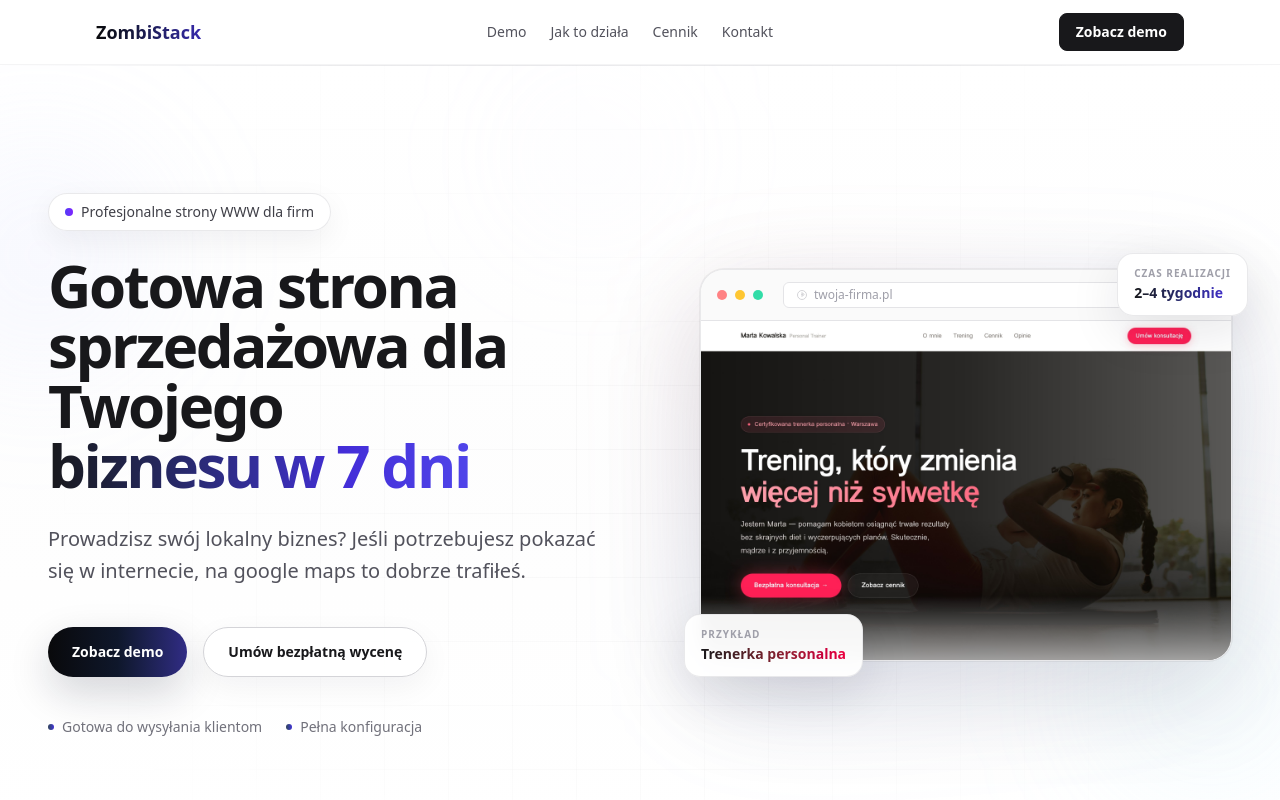
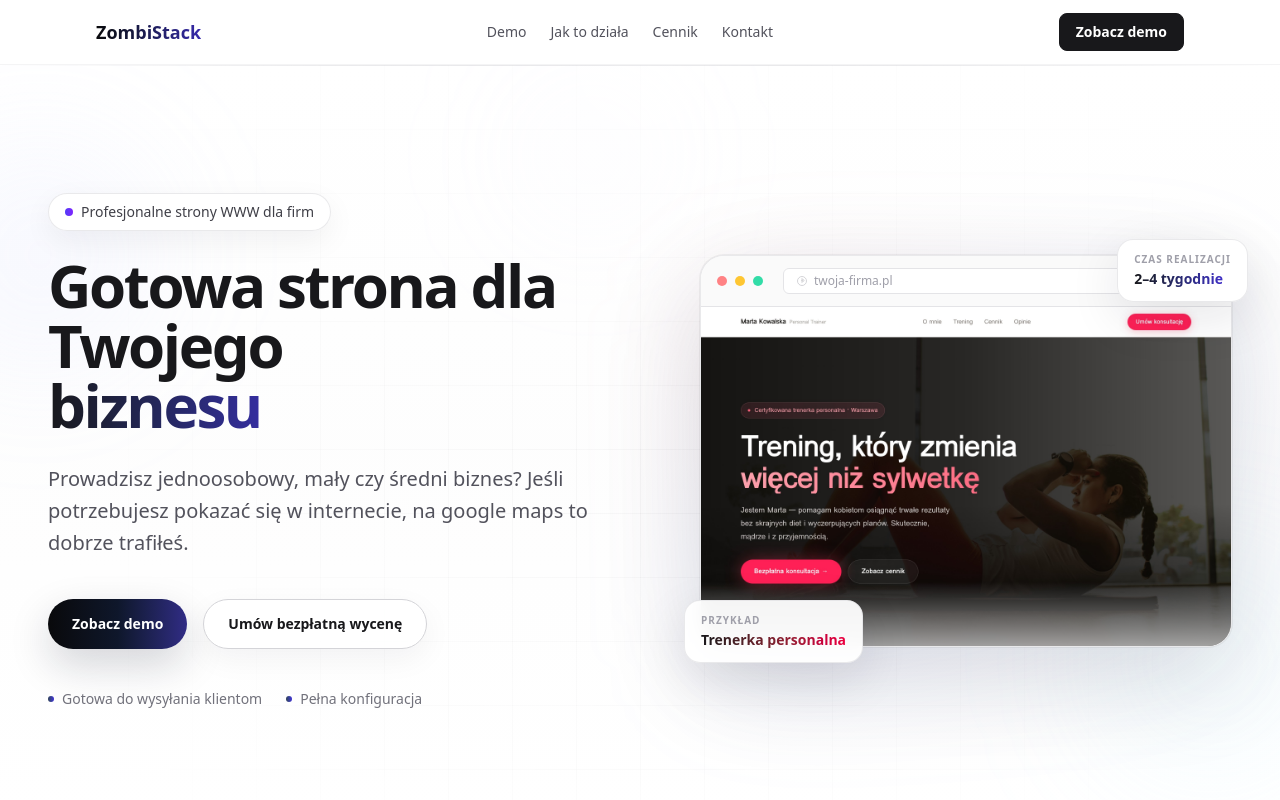
Before and after one commit to zombinator1/ZombiStackPortfolio, a Next.js app: page / in a window 1280 px wide. Shown: the top 800 px of the page. Built offline with nearby package versions, Linux system fonts and the light colour scheme; no server answers.

Commit message:
hero text.

```diff
--- a/src/components/marketing/premium-hero.tsx
+++ b/src/components/marketing/premium-hero.tsx
@@ -39,14 +39,14 @@ function HeroHeading() {
   return (
     <div className="space-y-6">
       <h1 className="max-w-4xl text-4xl font-semibold tracking-[-0.04em] text-zinc-900 sm:text-5xl lg:text-6xl">
-        Gotowa strona sprzedażowa dla Twojego{' '}
+        Gotowa strona dla Twojego{' '}
         <span className="block bg-gradient-to-r from-zinc-900 via-indigo-700 to-indigo-500 bg-clip-text pb-1 text-transparent">
-          biznesu w 7 dni
+          biznesu
         </span>
       </h1>
 
       <p className="max-w-xl text-lg leading-8 text-zinc-600 sm:text-xl">
-        Prowadzisz swój lokalny biznes? Jeśli potrzebujesz pokazać się w internecie, na google maps to dobrze trafiłeś.
+        Prowadzisz jednoosobowy, mały czy średni biznes? Jeśli potrzebujesz pokazać się w internecie, na google maps to dobrze trafiłeś.
       </p>
     </div>
   );
```
